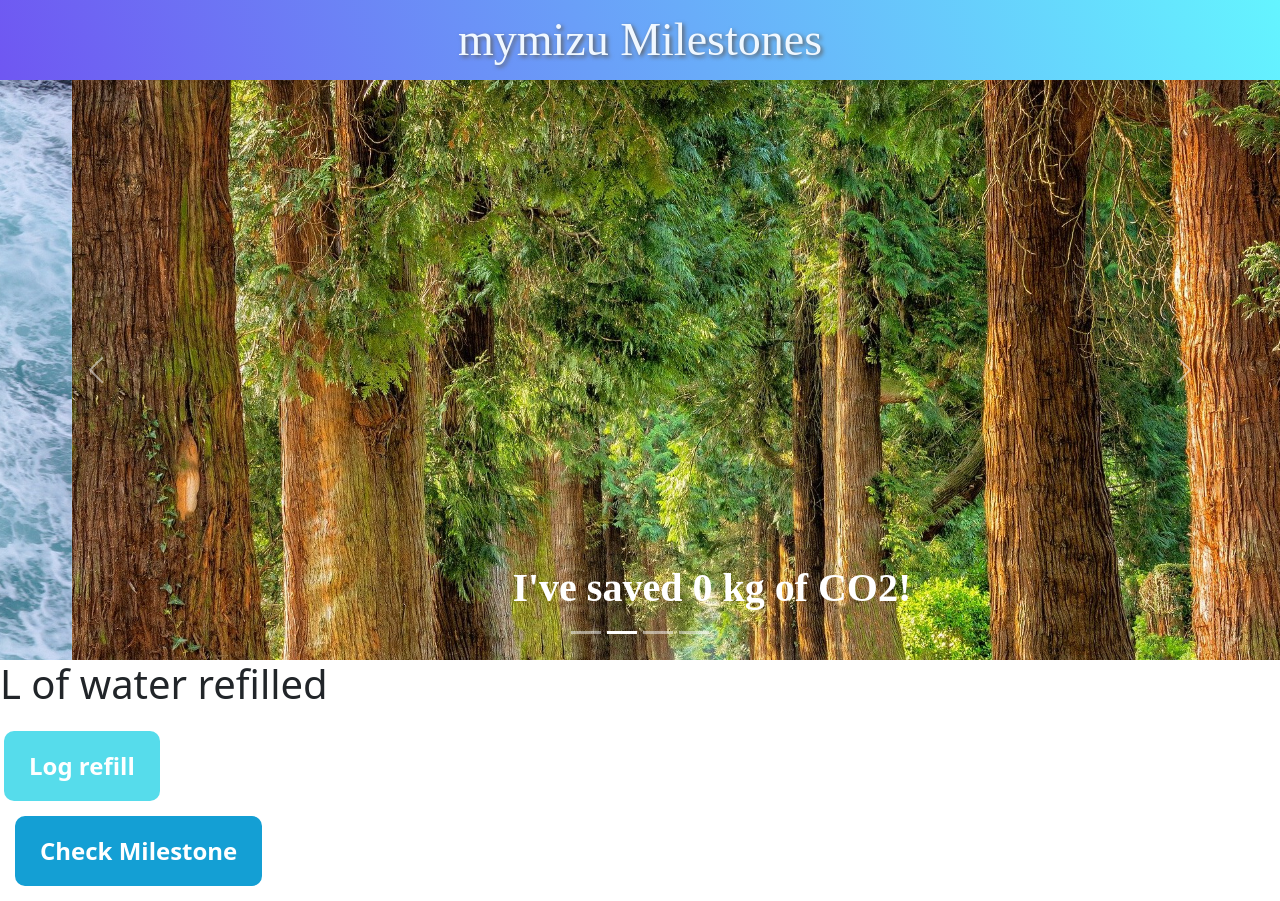
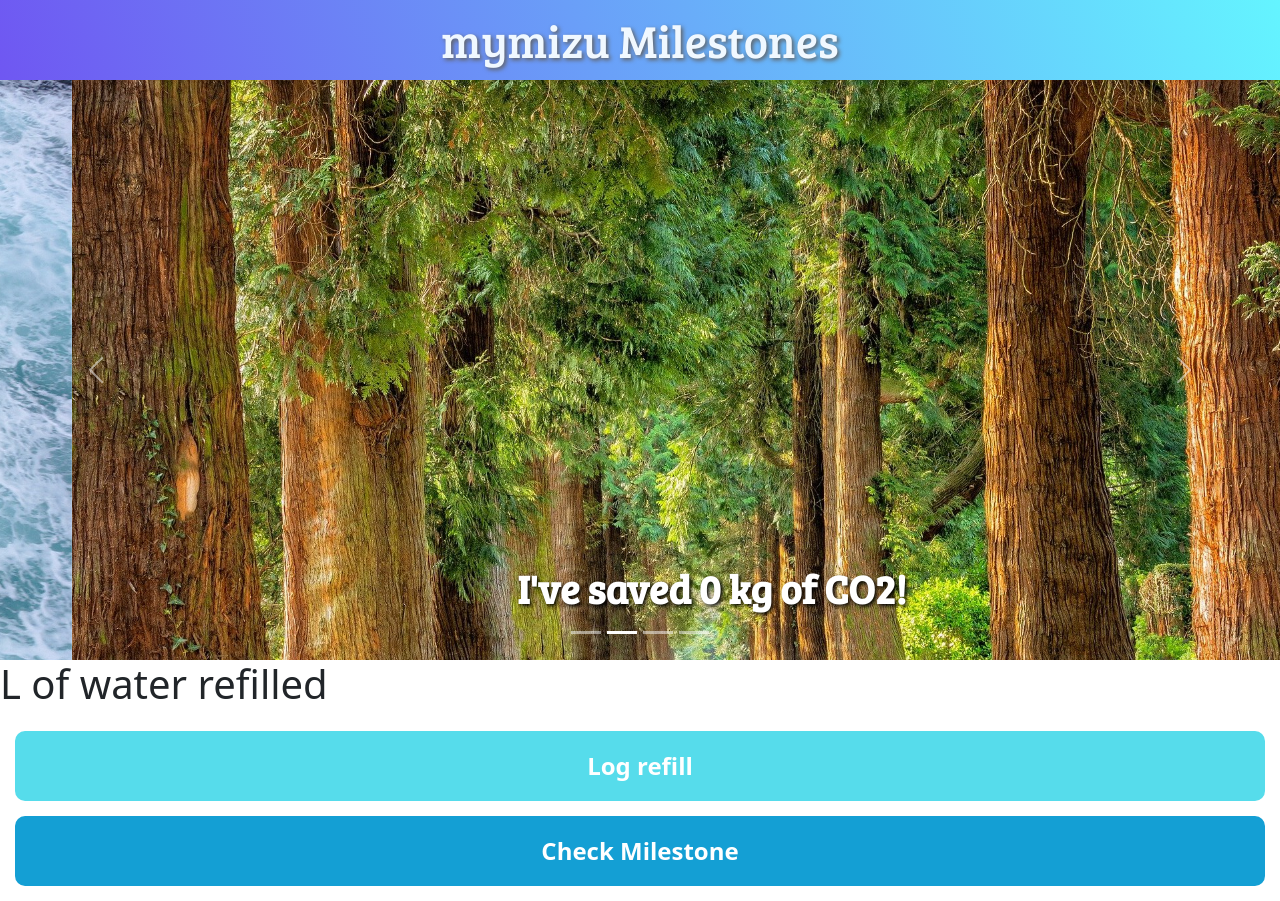
Before and after one commit to mAtencio27/mymizu_dolphin, a React (Create React App) app: page / in a window 1280 px wide. Built offline with nearby package versions, Linux system fonts and the light colour scheme; no server answers.

Commit message:
Feat: Add some initial styling

```diff
--- a/src/App.css
+++ b/src/App.css
@@ -1,3 +1,5 @@
+@import url('https://fonts.googleapis.com/css2?family=Bree+Serif&display=swap');
+
 header {
   display: flex;
   flex-direction: column;
@@ -7,7 +9,7 @@ header {
 }
 
 header h1 {
-  font-family: Arial Rounded MT Bold;
+  font-family: 'Bree Serif', serif;
   color: aliceblue;
   text-shadow: 2px 2px 4px rgb(97, 97, 97);
   line-height: 80px;
--- a/src/App.jsx
+++ b/src/App.jsx
@@ -142,6 +142,7 @@ function App() {
     `}
         </style>
         <div className={page ? "hide" : ""}>
+        <div className="d-grid gap-2">
             <Button variant="milestone"
               size="xxl"
               className="log-refill"
@@ -150,6 +151,7 @@ function App() {
             >
               Check Milestone
             </Button>
+          </div>
         </div>
         <section className={!page ? "hide" : ""}>
           <Milestone
--- a/src/components/Carousels.jsx
+++ b/src/components/Carousels.jsx
@@ -15,6 +15,11 @@ function Carousels({ user, handleUserChange }) {
 
   return (
     <div>
+    <style type="text/css">
+          {`
+          @import url('https://fonts.googleapis.com/css2?family=Bree+Serif&display=swap');
+    `}
+        </style>
       <Carousel>
         <Carousel.Item style={{ maxHeight: '580px' }}>
           <img
@@ -23,7 +28,7 @@ function Carousels({ user, handleUserChange }) {
             alt="water"
           />
           <Carousel.Caption>
-            <h3 style={{ fontWeight: 'bolder', fontSize: '40px', textShadow: '2px 2px 4px black);', fontFamily: 'Arial Rounded MT Bold' }}>I've saved {stone} L water!</h3>
+            <h3 style={{ fontWeight: 'bolder', fontSize: '40px', textShadow: '2px 2px 4px black', fontFamily: 'Bree Serif, serif' }}>I've saved {stone} L water!</h3>
           </Carousel.Caption>
         </Carousel.Item>
 
@@ -35,7 +40,7 @@ function Carousels({ user, handleUserChange }) {
           />
 
           <Carousel.Caption>
-            <h3 style={{ fontWeight: 'bolder', fontSize: '40px', textShadow: '2px 2px 4px black);', fontFamily: 'Arial Rounded MT Bold' }}>I've saved {(Math.round(stone * 0.1656 * 10)) / 10} kg of CO2!</h3>
+            <h3 style={{ fontWeight: 'bolder', fontSize: '40px', textShadow: '2px 2px 4px black', fontFamily: 'Bree Serif, serif' }}>I've saved {(Math.round(stone * 0.1656 * 10)) / 10} kg of CO2!</h3>
           </Carousel.Caption>
         </Carousel.Item>
 
@@ -46,7 +51,7 @@ function Carousels({ user, handleUserChange }) {
             alt="plastic"
           />
           <Carousel.Caption>
-            <h3 style={{ fontWeight: 'bolder', fontSize: '40px', textShadow: '2px 2px 4px black);', fontFamily: 'Arial Rounded MT Bold' }}>I've saved {(Math.round(stone * 0.02 * 10)) / 10} kg of Plastic!</h3>
+            <h3 style={{ fontWeight: 'bolder', fontSize: '40px', textShadow: '2px 2px 4px black', fontFamily: 'Bree Serif, serif' }}>I've saved {(Math.round(stone * 0.02 * 10)) / 10} kg of Plastic!</h3>
           </Carousel.Caption>
         </Carousel.Item>
 
@@ -57,7 +62,7 @@ function Carousels({ user, handleUserChange }) {
             alt="money"
           />
           <Carousel.Caption>
-            <h3 style={{ fontWeight: 'bolder', fontSize: '40px', textShadow: '4px 4px 4px black);', fontFamily: 'Arial Rounded MT Bold' }}>I've saved {stone * 200} yen!</h3>
+            <h3 style={{ fontWeight: 'bolder', fontSize: '40px', textShadow: '4px 4px 4px black', fontFamily: 'Bree Serif, serif' }}>I've saved {stone * 200} yen!</h3>
           </Carousel.Caption>
         </Carousel.Item>
 
--- a/src/components/Milestone.jsx
+++ b/src/components/Milestone.jsx
@@ -104,14 +104,15 @@ function Milestone({user, milestones, getAccomplishedMilestones}) {
     }
     `}
         </style>
-
+        <div className="d-grid gap-2">
           <Button variant="milestone"
-          size="xxl"
+            size="lg"
             className="log-refill"
             onClick={() =>dispatch(setPage(false))}
           >
             Home
           </Button>
+        </div>
         <div><a href="https://icons8.com/">All Icons from Icons8</a></div>
     </Container>
     </div>
--- a/src/components/Refill.jsx
+++ b/src/components/Refill.jsx
@@ -13,7 +13,8 @@ function Refill({user, handleUserChange, handleStoneChange}) {
       font-weight: bolder;
       cursor: pointer;
       margin-top: 15px;
-      margin-left: 4px;
+      margin-left: 15px;
+      margin-right: 15px;
     }
 
     .btn-xxl {
@@ -23,7 +24,7 @@ function Refill({user, handleUserChange, handleStoneChange}) {
     }
     `}
         </style>
-
+        <div className="d-grid gap-2">
           <Button
             variant="refill"
             size="xxl"
@@ -39,6 +40,7 @@ function Refill({user, handleUserChange, handleStoneChange}) {
             Log refill
           </Button>
           </div>
+    </div>
   );
 }
 
```
Lines whose indentation alone changed are shown as unchanged.
